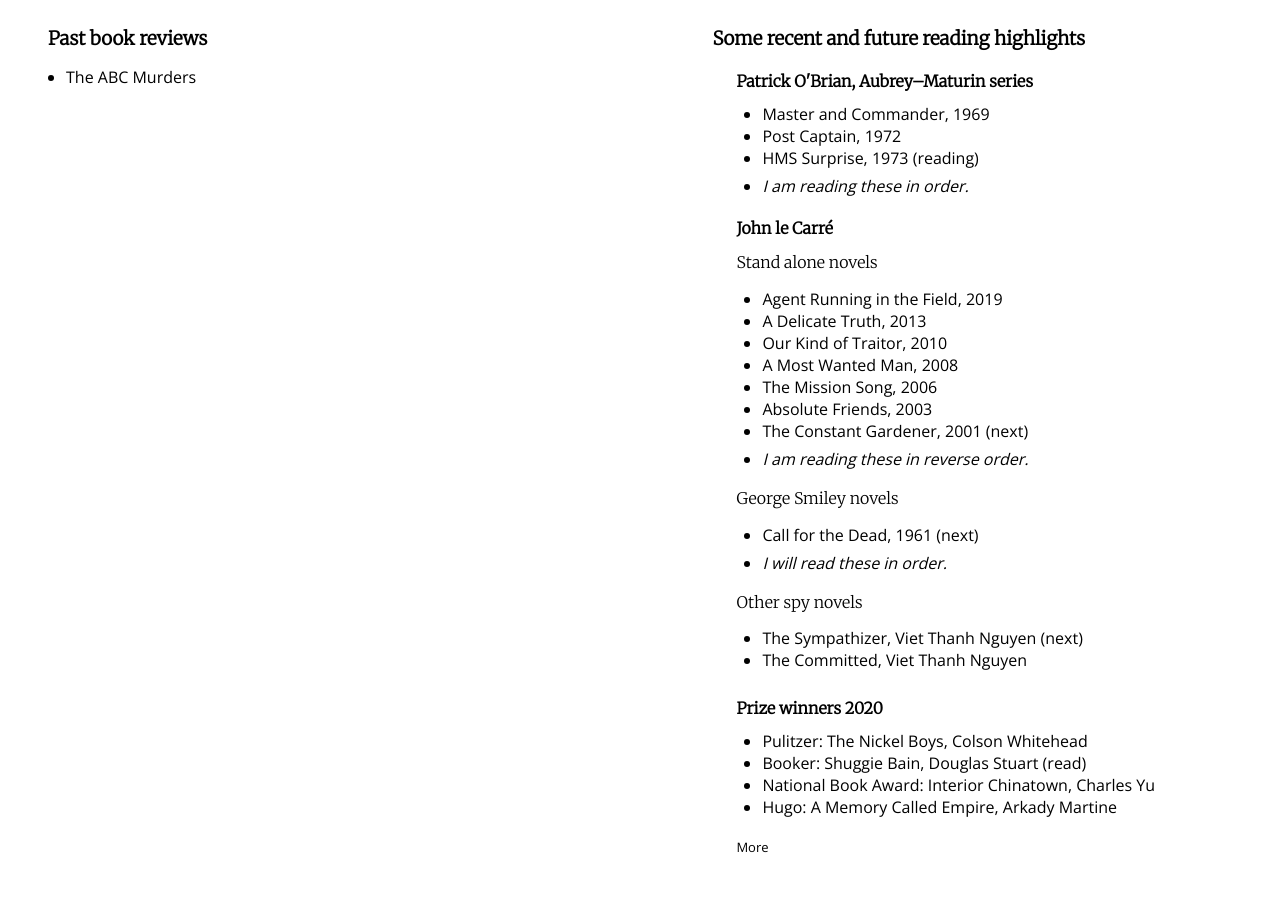
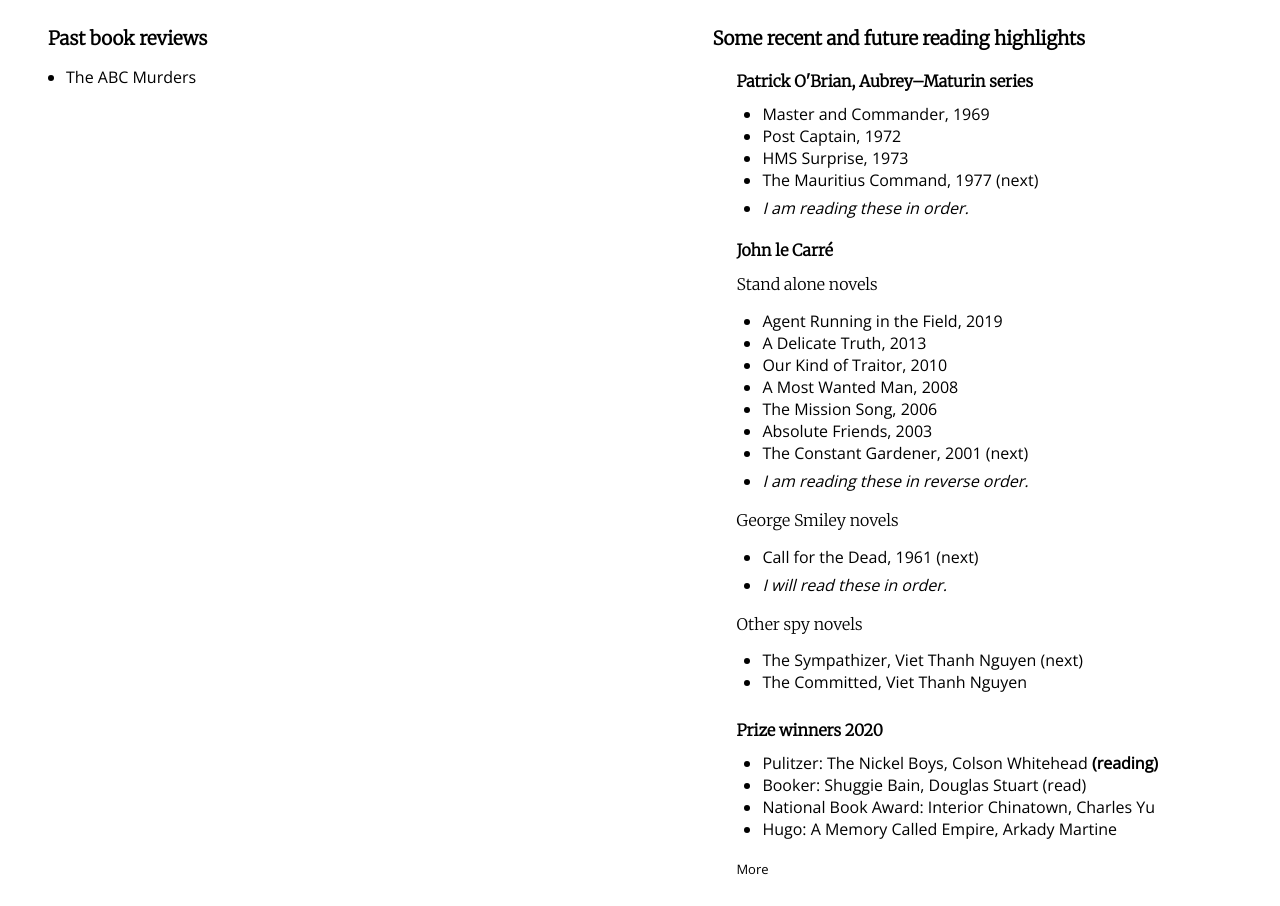
Before and after one commit to nngrey19/nngrey19.github.io, a plain HTML site: page books/books.html in a window 1280 px wide. Shown: the part 745-1651 px from the top of the page. Before the commit the page ends 1629 px from the top, so only its background shows below. Drawn offline with nearby package versions, Linux system fonts and the light colour scheme.

Commit message:
update reading

```diff
--- a/books/books.html
+++ b/books/books.html
@@ -59,7 +59,8 @@
               <ul class="book-list">
                 <li>Master and Commander, 1969</li>
                 <li>Post Captain, 1972</li>
-                <li class="pb6">HMS Surprise, 1973 (reading)</li>
+                <li>HMS Surprise, 1973</li>
+                <li class="pb6"> The Mauritius Command, 1977 (next)</li>
                 <li><i>I am reading these in order.</i></li>
               </ul>
             </li>
@@ -90,7 +91,7 @@
             <li class="no-bull">
               <h4 class="mb12 serif">Prize winners 2020</h4>
               <ul class="book-list">
-                <li>Pulitzer: The Nickel Boys, Colson Whitehead</li>
+                <li>Pulitzer: The Nickel Boys, Colson Whitehead <span><b sytle="color:blue">(reading)</b></span></li>
                 <li>Booker: Shuggie Bain, Douglas Stuart (read)</li>
                 <li>National Book Award: Interior Chinatown, Charles Yu</li>
                 <li>Hugo: A Memory Called Empire, Arkady Martine</li>
```
